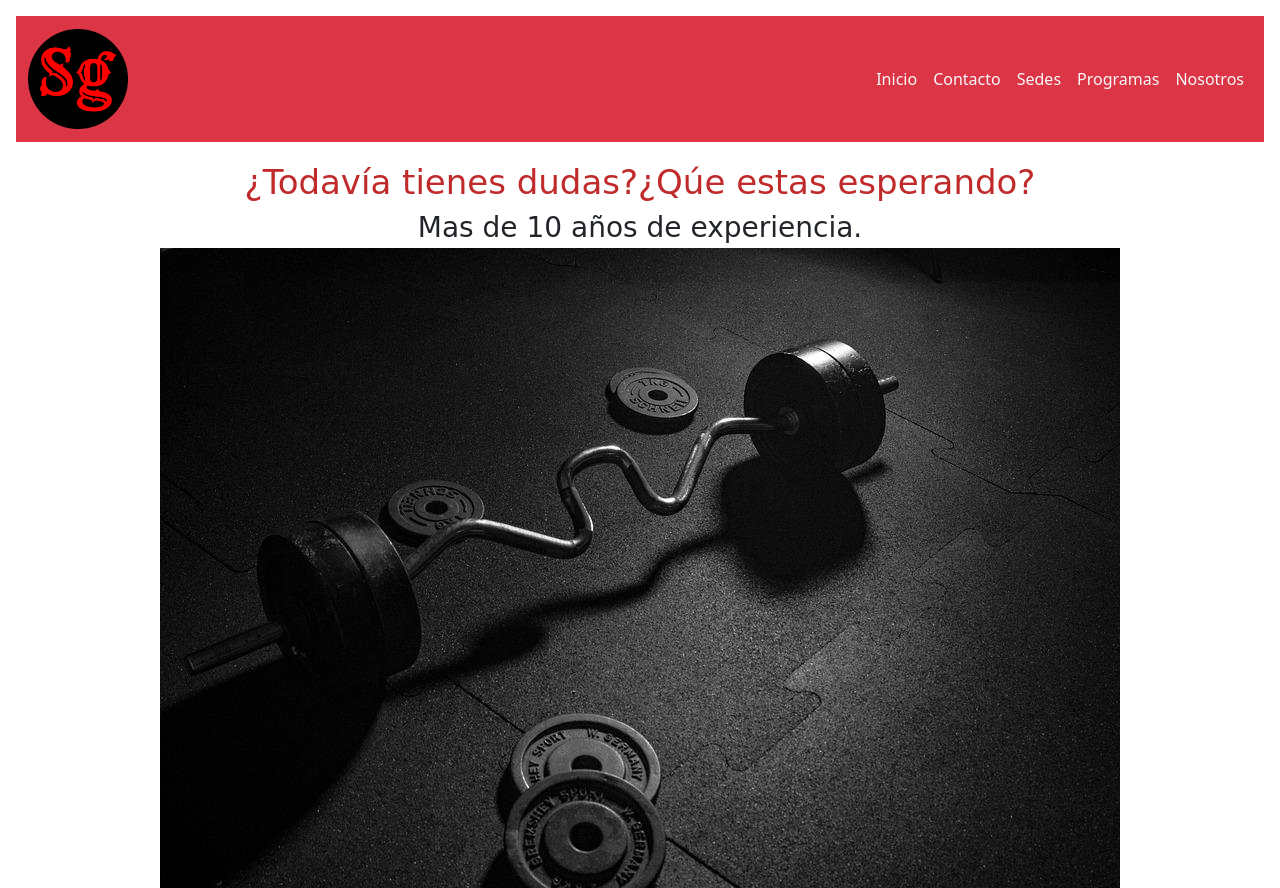
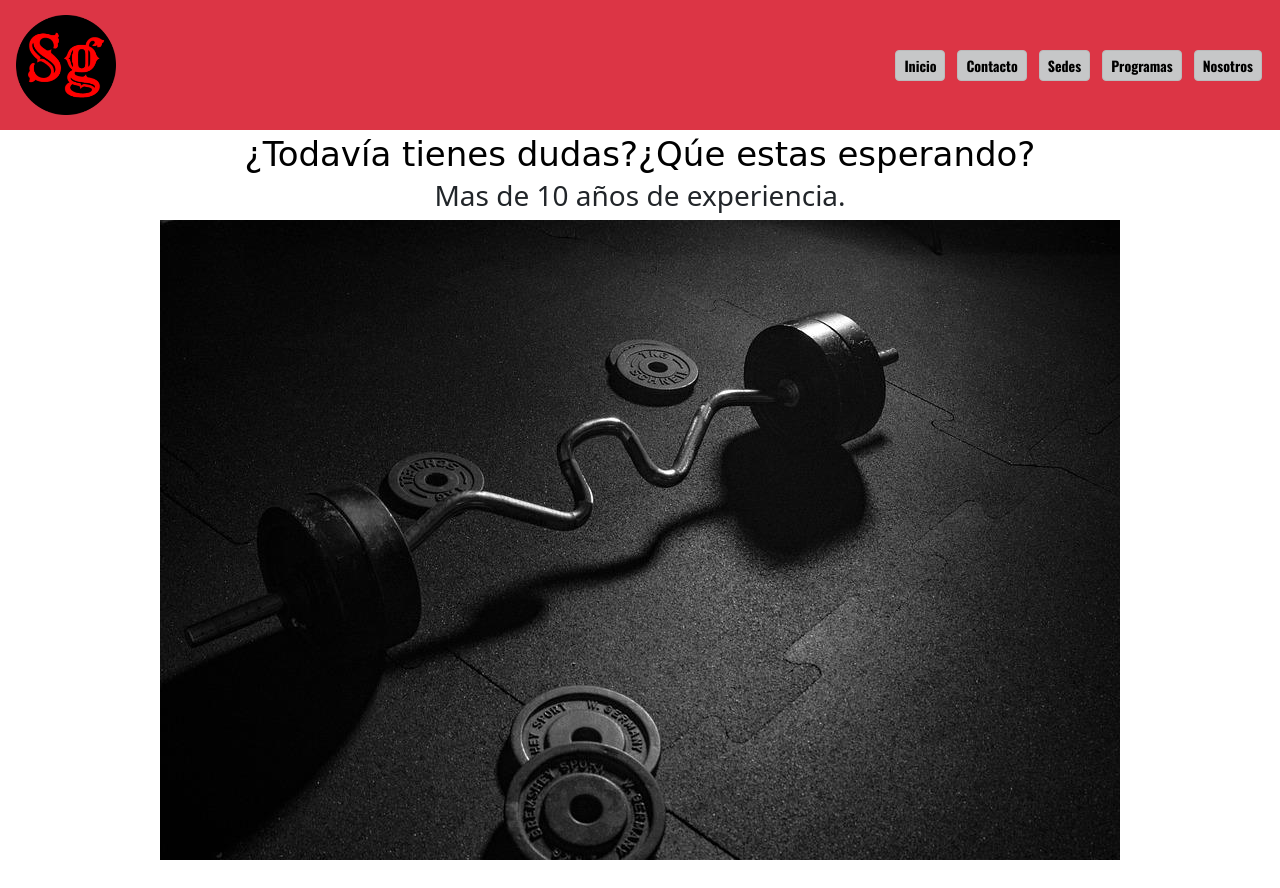
Before and after one commit to ezebordon/spartangym, a website: page pages/contacto.html in a window 1280 px wide. Shown: the top 888 px of the page. Drawn offline with nearby package versions, Linux system fonts and the light colour scheme; a web font is replaced by a local one.

Commit message:
se cambiaron los botones del nav

```diff
--- a/pages/contacto.html
+++ b/pages/contacto.html
@@ -12,8 +12,7 @@
   <link href="https://cdn.jsdelivr.net/npm/bootstrap@5.2.0-beta1/dist/css/bootstrap.min.css" rel="stylesheet"
     integrity="sha384-0evHe/X+R7YkIZDRvuzKMRqM+OrBnVFBL6DOitfPri4tjfHxaWutUpFmBp4vmVor" crossorigin="anonymous">
   <link rel="preconnect" href="https://fonts.googleapis.com">
-  <link href="https://fonts.googleapis.com/css2?family=Odibee+Sans&family=Permanent+Marker&display=swap"
-    rel="stylesheet">
+  <link href="https://fonts.googleapis.com/css2?family=Oswald:wght@700&display=swap" rel="stylesheet">
 
   <!-- Fin del head. -->
 </head>
@@ -22,9 +21,9 @@
   <!-- Inicio de body. -->
   <header>
     <!--     Comienzo del header, contiene nav + logo de pagina que redirige al inicio. -->
-    <nav class="navbar navbar-expand-lg bg-danger m-3">
+    <nav class="navbar navbar-expand-md bg-danger">
       <div class="container-fluid">
-        <a class="navbar-brand" href="../index.html">
+        <a class="navbar-brand botones" href="../index.html">
           <img src="../recursos/logo-index.png" alt="Logo del gimnasio" width="100px" height="100px">
         </a>
         <button class="navbar-toggler" type="button" data-bs-toggle="collapse" data-bs-target="#navbarNav"
@@ -32,21 +31,21 @@
           <span class="navbar-toggler-icon"></span>
         </button>
         <div class="collapse navbar-collapse justify-content-end" id="navbarNav">
-          <ul class="navbar-nav">
-            <li class="nav-item">
-              <a class="nav-link active link-light" aria-current="page" href="../index.html">Inicio</a>
+          <ul class="navbar-nav ">
+            <li class="nav-item m-1 botones">
+                <a class="btn btn-sm btn-light active" role="button" aria-current="page" href="../index.html">Inicio</a>
             </li>
-            <li class="nav-item">
-              <a class="nav-link link-light" href="../pages/contacto.html">Contacto</a>
+            <li class="nav-item m-1 botones">
+                <a class="btn btn-sm btn-light active" role="button" href="contacto.html">Contacto</a>
             </li>
-            <li class="nav-item">
-              <a class="nav-link link-light" href="../pages/sedes.html">Sedes</a>
+            <li class="nav-item m-1 botones">
+                <a class="btn btn-sm btn-light active" role="button" href="sedes.html">Sedes</a>
             </li>
-            <li class="nav-item">
-              <a class="nav-link link-light" href="../pages/programas.html">Programas</a>
+            <li class="nav-item m-1 botones">
+                <a class="btn btn-sm btn-light active" role="button" href="programas.html">Programas</a>
             </li>
-            <li class="nav-item">
-              <a class="nav-link link-light" href="../pages/nosotros.html">Nosotros</a>
+            <li class="nav-item m-1 botones">
+                <a class="btn btn-sm btn-light active" role="button" href="nosotros.html">Nosotros</a>
             </li>
           </ul>
         </div>
--- a/sass/_variables.scss
+++ b/sass/_variables.scss
@@ -1,2 +1,2 @@
-$color-de-titulos:rgb(192, 42, 42);
+$color-de-titulos:rgb(0, 0, 0);
 $color-de-footer:rgb(173, 18, 18);
--- a/sass/styles.scss
+++ b/sass/styles.scss
@@ -13,10 +13,21 @@
 /*Comienzo de clases recicladas*/
 
 
-.textos{
+
+
+.botones{
+    display: flex;
+    transition: 500ms ease;
     padding: 2px;
+    font-size: 14px;
     margin: 2px;
-    font-family: 'Koulen', cursive;
+    font-family: 'Oswald', sans-serif;
+    color: $color-de-titulos;
+    &:hover{
+        transform: scale(1.2);
+    }
+
+
 }
 
 .titulos{
@@ -66,9 +77,9 @@
     display: flex;
     transition: all 500ms ease;
     border-radius: 5px;
-    box-shadow: 1px 10px 15px rgba (0,0,0,0.50);
+    box-shadow: 1px 10px 15px rgba (0,0,0,0.50)
 
-    &:hover{
+    & hover{
         transform: scale(1.2);
     }
 }
```
Also changed, not shown: index.html (+14 -15 lines), pages/nosotros.html (+14 -15 lines), pages/programas.html (+14 -15 lines), pages/sedes.html (+14 -15 lines), css/estilo.css.
